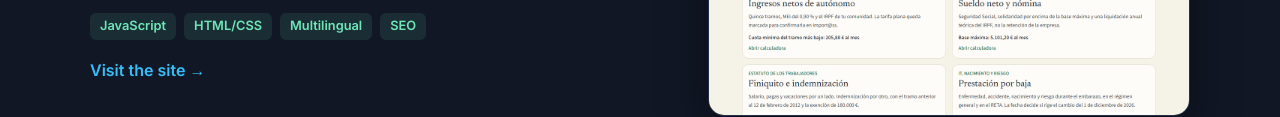
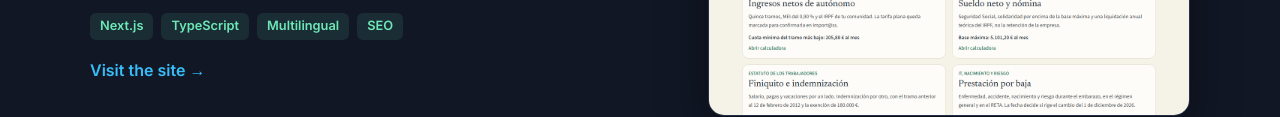
Before and after one commit to JGF24/JGF24.github.io, a plain HTML site: page index.html in a window 1280 px wide. Shown: the part 1699-1816 px from the top of the page. Drawn offline with Linux system fonts and the light colour scheme.

Commit message:
CuentaLimpia: Next.js y TypeScript

```diff
--- a/index.html
+++ b/index.html
@@ -104,7 +104,7 @@
           <h3 data-en="CuentaLimpia: payroll and tax calculators" data-es="CuentaLimpia: calculadoras de nómina e impuestos">CuentaLimpia: payroll and tax calculators</h3>
           <p data-en="Live website with 18 calculators for Spain: net salary, unemployment benefit, severance, freelancer fees, invoices with VAT and income tax by region, all updated to the 2026 rules. The maths runs in the browser, nothing is stored, and it is available in Spanish and Galician."
              data-es="Web en producción con 18 calculadoras para España: sueldo neto, paro, finiquito, despido, cuota de autónomos, facturas con IVA e IRPF por comunidad, todo con la normativa de 2026. El cálculo se hace en el navegador, no se guarda nada y está en castellano y gallego.">Live website with 18 calculators for Spain: net salary, unemployment benefit, severance, freelancer fees, invoices with VAT and income tax by region, all updated to the 2026 rules. The maths runs in the browser, nothing is stored, and it is available in Spanish and Galician.</p>
-          <ul class="tags"><li>JavaScript</li><li>HTML/CSS</li><li data-en="Multilingual" data-es="Multilingüe">Multilingual</li><li>SEO</li></ul>
+          <ul class="tags"><li>Next.js</li><li>TypeScript</li><li data-en="Multilingual" data-es="Multilingüe">Multilingual</li><li>SEO</li></ul>
           <a class="link" href="https://cuentalimpia.es" target="_blank" rel="noopener" data-en="Visit the site →" data-es="Visitar la web →">Visit the site →</a>
         </div>
       </article>
```
